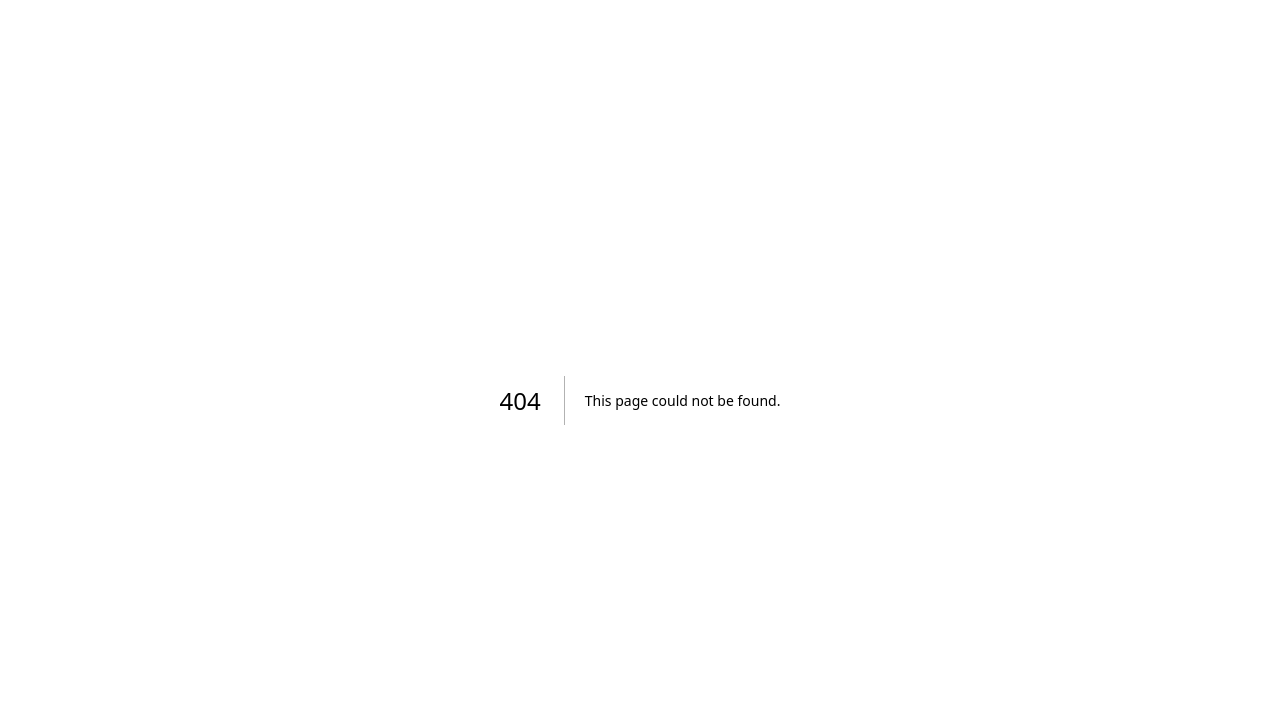
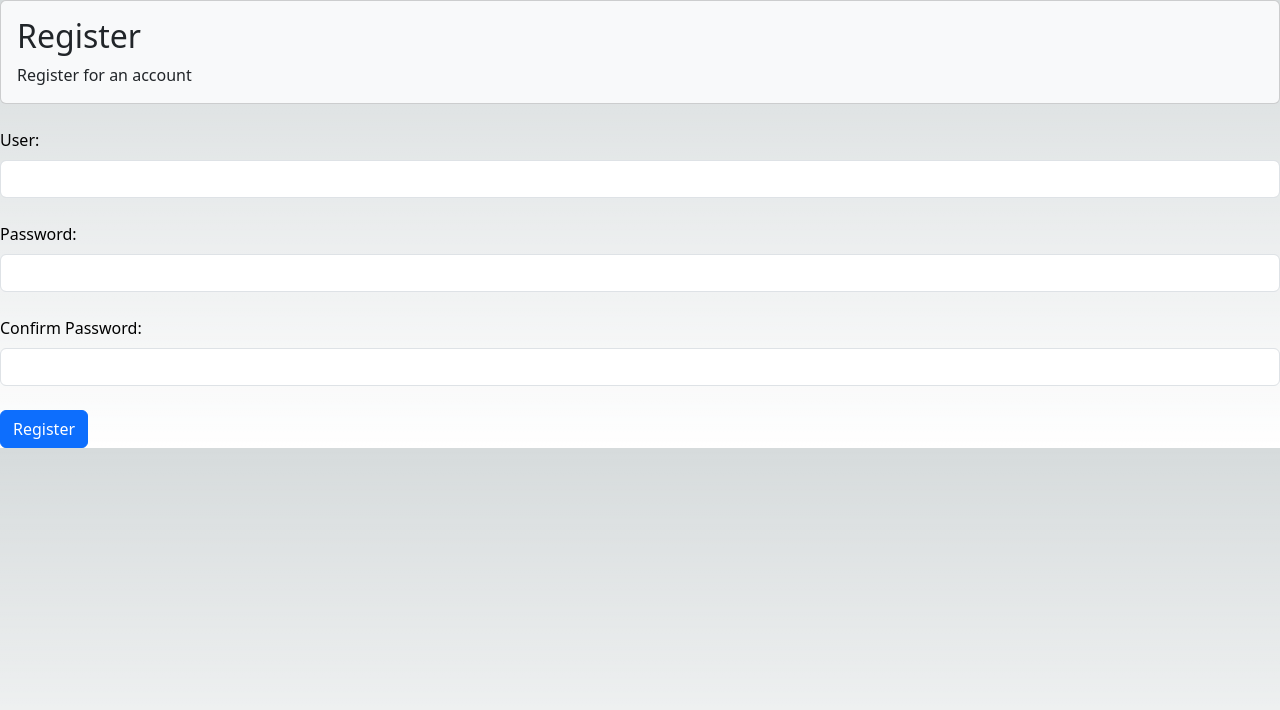
Before and after one commit to smallbeanburrito/CBT_frontend, a Next.js app in the folder cbt_frontend/: page /register in a window 1280 px wide. Before the commit this address had no page. Shown: the top 710 px of the page. Built offline with nearby package versions, Linux system fonts and the light colour scheme.

Commit message:
login and register
-login page
-register page
-authentication logic

```diff
--- /dev/null
+++ b/cbt_frontend/lib/authenticate.js
@@ -0,0 +1,72 @@
+import jwt_decode from "jwt-decode";
+
+export function setToken(token) {
+  localStorage.setItem("access_token", token);
+}
+
+export function getToken() {
+  try {
+    return localStorage.getItem("access_token");
+  } catch (err) {
+    return null;
+  }
+}
+
+export function removeToken() {
+  localStorage.removeItem("access_token");
+}
+
+export function readToken() {
+  try {
+    const token = getToken();
+    return token ? jwt_decode(token) : null;
+  } catch (err) {
+    return null;
+  }
+}
+
+export function isAuthenticated() {
+  const token = readToken();
+  return token ? true : false;
+}
+
+export async function authenticateUser(user, password) {
+  const res = await fetch(`${process.env.NEXT_PUBLIC_API_URL}/login`, {
+    method: "POST",
+    body: JSON.stringify({ userName: user, password: password }),
+    headers: {
+      "content-type": "application/json",
+    },
+  });
+
+  const data = await res.json();
+
+  if (res.status === 200) {
+    setToken(data.token);
+    return true;
+  } else {
+    throw new Error(data.message);
+  }
+}
+
+export async function registerUser(user, password, password2) {
+  const res = await fetch(`${process.env.NEXT_PUBLIC_API_URL}/register`, {
+    method: "POST",
+    body: JSON.stringify({
+      userName: user,
+      password: password,
+      password2: password2,
+    }),
+    headers: {
+      "content-type": "application/json",
+    },
+  });
+
+  const data = await res.json();
+
+  if (res.status === 200) {
+    return true;
+  } else {
+    throw new Error(data.message);
+  }
+}
--- a/cbt_frontend/package.json
+++ b/cbt_frontend/package.json
@@ -10,6 +10,7 @@
   },
   "dependencies": {
     "bootstrap": "^5.3.3",
+    "jwt-decode": "^4.0.0",
     "next": "14.2.3",
     "node": "^20.14.0",
     "react": "^18",
--- /dev/null
+++ b/cbt_frontend/pages/register.js
@@ -0,0 +1,76 @@
+import { Card, Form, Button, Alert } from "react-bootstrap";
+import { useState } from "react";
+import { registerUser } from "@/lib/authenticate";
+import { useRouter } from "next/router";
+
+export default function Login(props) {
+  const [user, setUser] = useState("");
+  const [password, setPassword] = useState("");
+  const [password2, setPassword2] = useState("");
+  const [warning, setWarning] = useState("");
+  const router = useRouter();
+
+  async function handleSubmit(e) {
+    e.preventDefault();
+    try {
+      await registerUser(user, password, password2);
+      router.push("/login");
+    } catch (err) {
+      setWarning(err.message);
+    }
+  }
+  return (
+    <>
+      <Card bg="light">
+        <Card.Body>
+          <h2>Register</h2>Register for an account
+        </Card.Body>
+      </Card>
+      <br />
+      <Form onSubmit={handleSubmit}>
+        <Form.Group>
+          <Form.Label>User:</Form.Label>
+          <Form.Control
+            type="text"
+            value={user}
+            id="userName"
+            name="userName"
+            onChange={(e) => setUser(e.target.value)}
+          />
+        </Form.Group>
+        <br />
+        <Form.Group>
+          <Form.Label>Password:</Form.Label>
+          <Form.Control
+            type="password"
+            value={password}
+            id="password"
+            name="password"
+            onChange={(e) => setPassword(e.target.value)}
+          />
+        </Form.Group>
+        <br />
+        <Form.Group>
+          <Form.Label>Confirm Password:</Form.Label>
+          <Form.Control
+            type="password"
+            value={password2}
+            id="password2"
+            name="password2"
+            onChange={(e) => setPassword2(e.target.value)}
+          />
+        </Form.Group>
+        <br />
+        <Button variant="primary" className="pull-right" type="submit">
+          Register
+        </Button>
+      </Form>
+      {warning && (
+        <>
+          <br />
+          <Alert variant="danger">{warning}</Alert>
+        </>
+      )}
+    </>
+  );
+}
```
Also changed, not shown: cbt_frontend/pages/login.js (added, +65 -0 lines), 2 other files (tests, documents, lock files or other folders).
